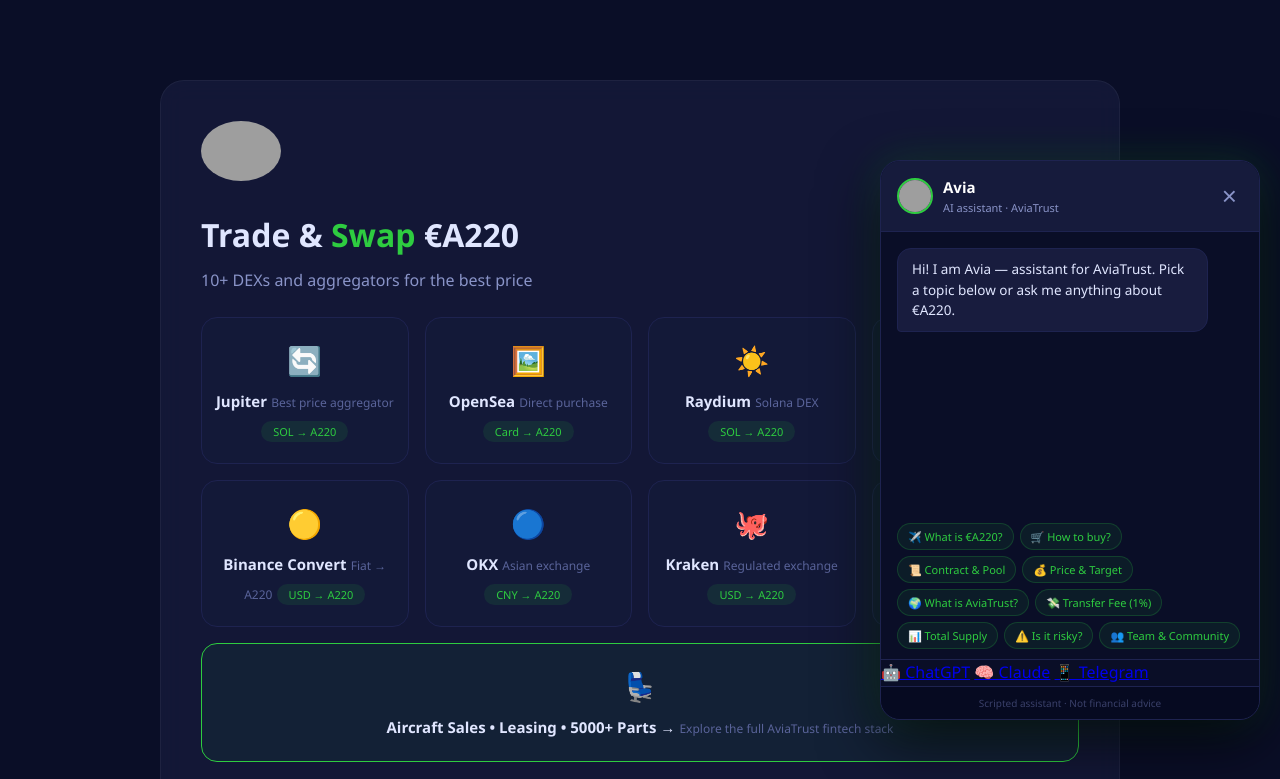
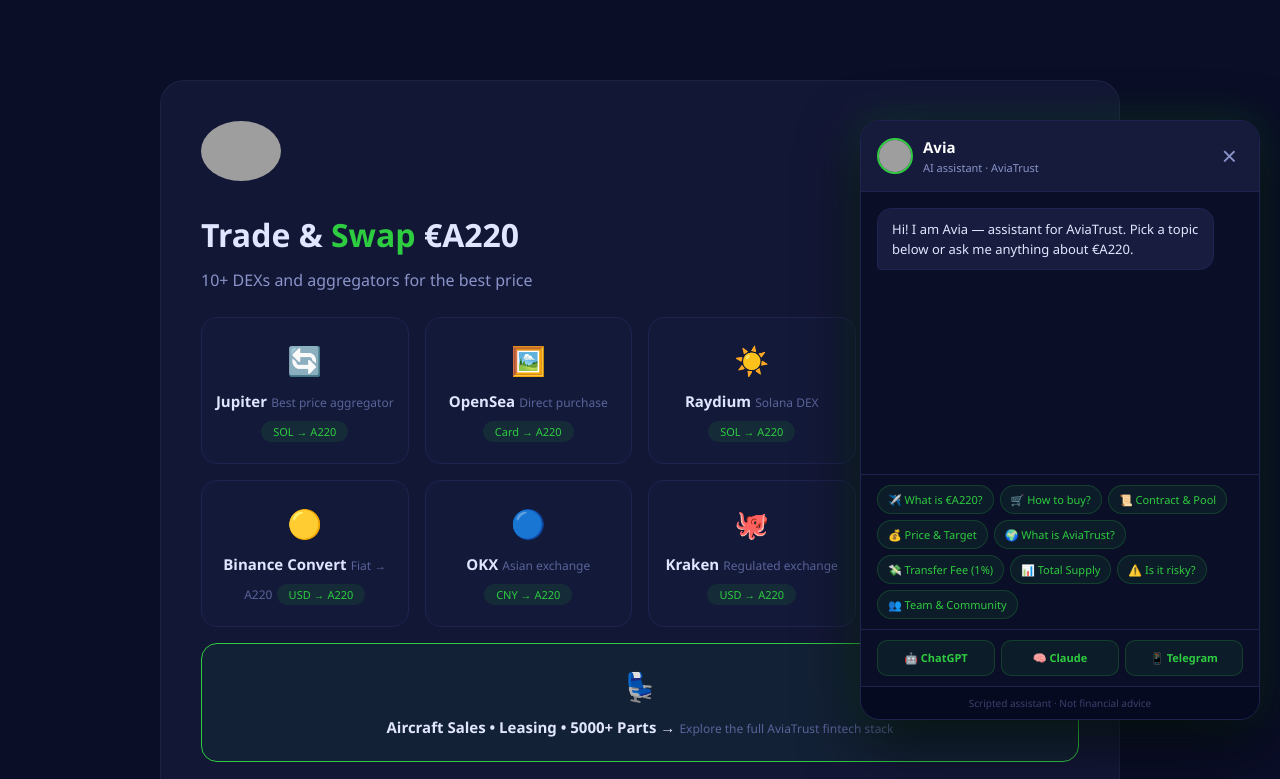
Before and after one commit to aviabank/a220, a plain HTML site: page trade.html in a window 1280 px wide. Both pictures are taken after a click on the button "Open Avia AI assistant". Shown: the top 779 px of the page. Drawn offline with Linux system fonts and the light colour scheme; grey boxes are pictures that could not be loaded.

Commit message:
Update ai-agent.css

```diff
--- a/ai-agent.css
+++ b/ai-agent.css
@@ -1,4 +1,4 @@
-/* Avia — AI Agent styles */
+/* Avia — Scripted Bot styles */
 .avia-btn {
   position: fixed;
   right: 20px;
@@ -30,13 +30,14 @@
   transform: scale(0.8);
 }
 .avia-btn-icon { font-size: 18px; }
+
 .avia-window {
   position: fixed;
   right: 20px;
   bottom: 80px;
-  width: 380px;
+  width: 400px;
   max-width: calc(100vw - 40px);
-  height: 560px;
+  height: 600px;
   max-height: calc(100vh - 120px);
   background: #0A0E27;
   border: 1px solid #1E2350;
@@ -57,6 +58,7 @@
   transform: translateY(0) scale(1);
   pointer-events: auto;
 }
+
 .avia-header {
   display: flex;
   align-items: center;
@@ -75,6 +77,7 @@
   height: 36px;
   border-radius: 50%;
   border: 2px solid #2ECC40;
+  object-fit: cover;
 }
 .avia-name {
   font-size: 15px;
@@ -95,6 +98,7 @@
   padding: 0 6px;
 }
 .avia-close:hover { color: #2ECC40; }
+
 .avia-messages {
   flex: 1;
   overflow-y: auto;
@@ -110,19 +114,21 @@
   background: #1E2350;
   border-radius: 3px;
 }
+
 .avia-msg {
   display: flex;
-  max-width: 90%;
+  max-width: 92%;
 }
 .avia-msg-user {
   align-self: flex-end;
   justify-content: flex-end;
 }
 .avia-msg-agent { align-self: flex-start; }
+
 .avia-bubble {
   padding: 10px 14px;
   border-radius: 14px;
-  font-size: 13.5px;
+  font-size: 13px;
   line-height: 1.55;
   word-wrap: break-word;
 }
@@ -139,59 +145,76 @@
   border-bottom-left-radius: 4px;
 }
 .avia-msg-agent .avia-bubble strong { color: #2ECC40; }
+.avia-msg-agent .avia-bubble code {
+  background: rgba(46,204,64,0.1);
+  color: #2ECC40;
+  padding: 1px 6px;
+  border-radius: 4px;
+  font-family: 'Courier New', monospace;
+  font-size: 11px;
+  word-break: break-all;
+}
+.avia-msg-agent .avia-bubble a {
+  color: #4A8CFF;
+  text-decoration: none;
+  word-break: break-all;
+}
+.avia-msg-agent .avia-bubble a:hover {
+  text-decoration: underline;
+}
+
 .avia-suggestions {
   display: flex;
   flex-wrap: wrap;
   gap: 6px;
-  padding: 0 16px 10px;
-  border-bottom: 1px solid #1E2350;
+  padding: 10px 16px;
+  border-top: 1px solid #1E2350;
+  max-height: 160px;
+  overflow-y: auto;
+  scrollbar-width: thin;
 }
 .avia-suggestion {
   background: rgba(46,204,64,0.08);
   border: 1px solid rgba(46,204,64,0.2);
   color: #2ECC40;
-  padding: 5px 10px;
+  padding: 6px 10px;
   border-radius: 20px;
   font-size: 11px;
   cursor: pointer;
   transition: 0.2s;
   font-family: 'Segoe UI', system-ui, sans-serif;
+  white-space: nowrap;
 }
 .avia-suggestion:hover {
   background: rgba(46,204,64,0.2);
   border-color: #2ECC40;
 }
-.avia-input-row {
+
+.avia-external {
   display: flex;
-  gap: 8px;
-  padding: 12px 16px;
+  gap: 6px;
+  padding: 10px 16px;
   border-top: 1px solid #1E2350;
-  background: rgba(10,14,39,0.8);
+  background: rgba(10,14,39,0.6);
 }
-.avia-input {
+.avia-external a {
   flex: 1;
-  padding: 10px 14px;
-  border-radius: 12px;
-  border: 1px solid #1E2350;
-  background: #060920;
-  color: #fff;
-  font-size: 13.5px;
-  outline: none;
-  font-family: 'Segoe UI', system-ui, sans-serif;
+  text-align: center;
+  padding: 8px 6px;
+  border-radius: 10px;
+  background: rgba(46,204,64,0.08);
+  border: 1px solid rgba(46,204,64,0.2);
+  color: #2ECC40;
+  text-decoration: none;
+  font-size: 11px;
+  font-weight: 600;
+  transition: 0.2s;
 }
-.avia-input:focus { border-color: #2ECC40; }
-.avia-send {
-  background: #2ECC40;
-  color: #0A0E27;
-  border: none;
-  border-radius: 12px;
-  width: 44px;
-  font-size: 16px;
-  cursor: pointer;
-  transition: 0.2s;
-  font-weight: 700;
+.avia-external a:hover {
+  background: rgba(46,204,64,0.2);
+  border-color: #2ECC40;
 }
-.avia-send:hover { background: #4ADE5C; }
+
 .avia-footer {
   text-align: center;
   padding: 8px 12px;
@@ -200,6 +223,7 @@
   background: rgba(6,9,32,0.8);
   border-top: 1px solid #1E2350;
 }
+
 @media (max-width: 480px) {
   .avia-window {
     right: 10px;
```
